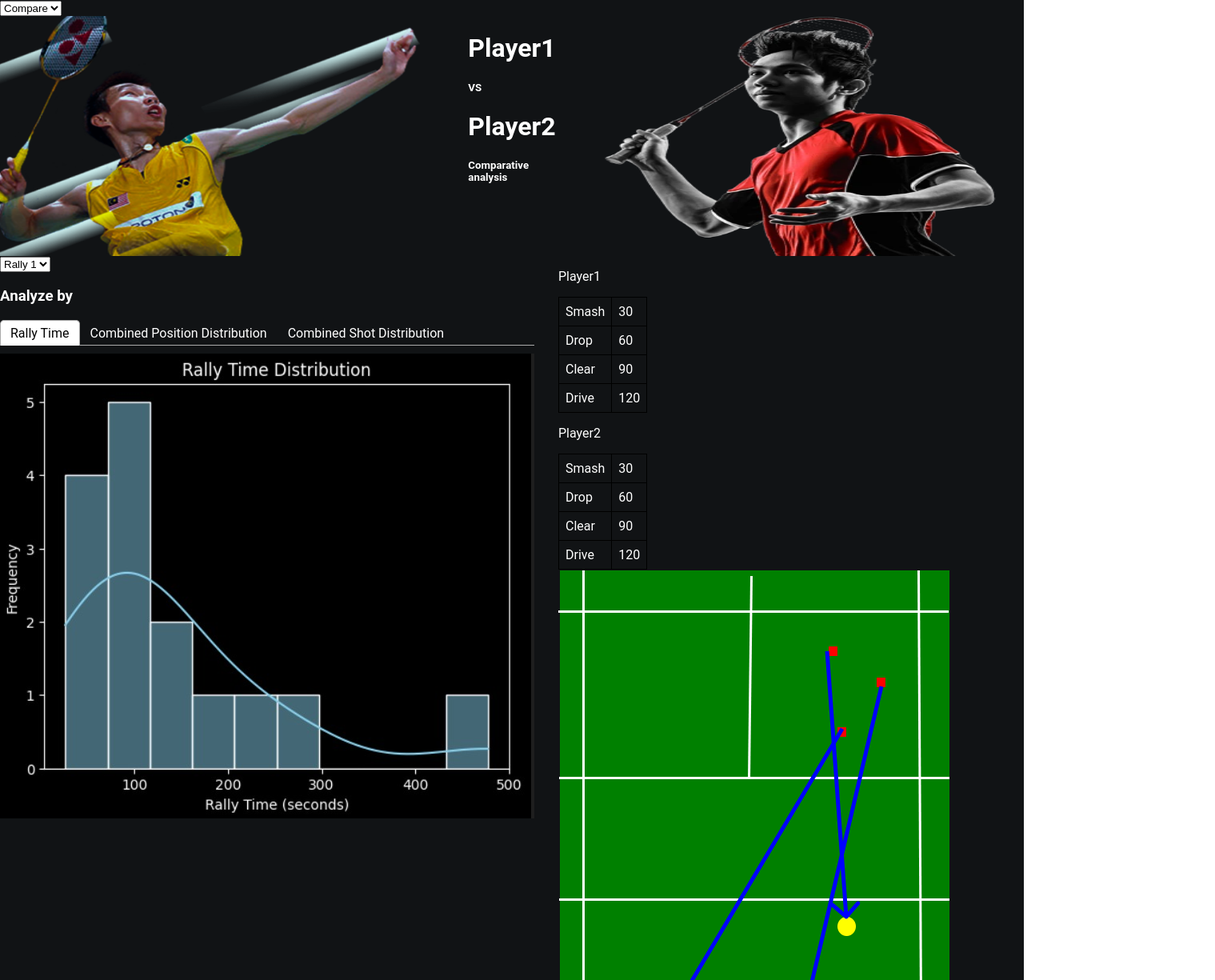
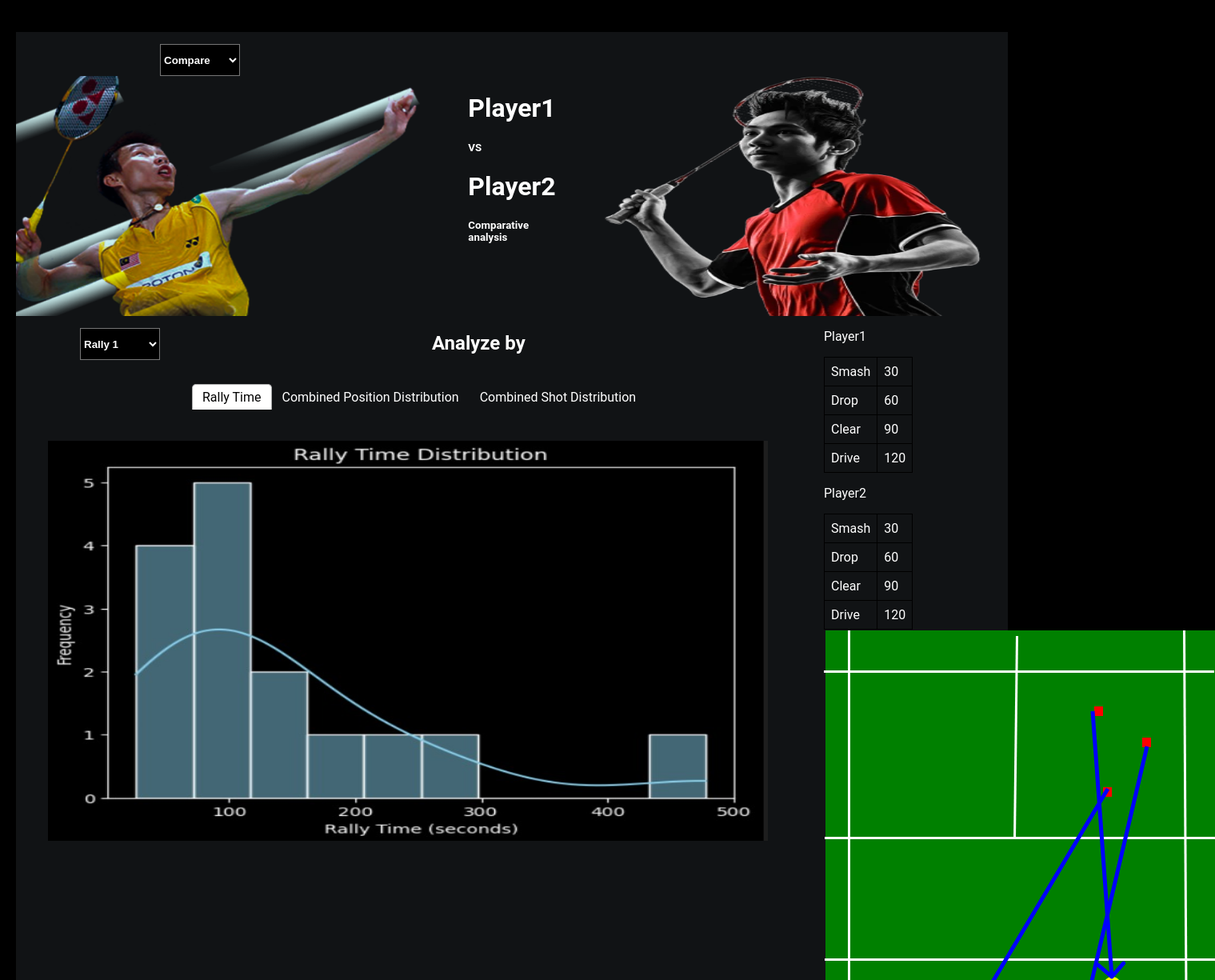
Before and after one commit to Team-Phoenix-Force/ShuttleSensei, a React (Create React App) app in the folder frontend/: page /results in a window 1280 px wide. Shown: the top 1225 px of the page at 80% size, 1519 px wide, since content can reach past the window. Built offline with nearby package versions, Linux system fonts and the light colour scheme.

Commit message:
Added styles

```diff
--- a/frontend/src/components/dropdown.jsx
+++ b/frontend/src/components/dropdown.jsx
@@ -8,7 +8,8 @@ const Dropdown = ({ list, toggleFunction }) => {
   }
 
   return (
-    <select onChange={handleChange}>
+    <select onChange={handleChange} className='dropdown-1' style={{padding:"10px 0px",color:"white",marginTop:"15px",marginLeft:"80px",fontWeight:"bolder",backgroundColor:"black", height:"40px", width:"100px"}}>
+
       {list.map((item, index) => {
         return (
           <option
--- a/frontend/src/index.css
+++ b/frontend/src/index.css
@@ -1,10 +1,12 @@
 body {
+  padding:40px 20px;
   margin: 0;
   font-family: -apple-system, BlinkMacSystemFont, 'Segoe UI', 'Roboto', 'Oxygen',
     'Ubuntu', 'Cantarell', 'Fira Sans', 'Droid Sans', 'Helvetica Neue',
     sans-serif;
   -webkit-font-smoothing: antialiased;
   -moz-osx-font-smoothing: grayscale;
+  background-color:black ;
 }
 
 code {
--- a/frontend/src/pages/results.jsx
+++ b/frontend/src/pages/results.jsx
@@ -113,7 +113,7 @@ const Results = () => {
 
   return (
     <div className='results-page'>
-      <div>
+      <div className="dropdown-1_1"   >
         <Dropdown list={pages} toggleFunction={togglePage} />
       </div>
       <div className='compare-section-one'>
@@ -130,19 +130,22 @@ const Results = () => {
 
       <div className='compare-section-two'>
         <div className='compare-section-two-left'>
+
+          <div className='compare-section-2'>
+          <div className='rallies'>
           <Dropdown list={rallies} toggleFunction={toggleRally} />
-          <div className='compare-section-2'>
-            <h3>Analyze by</h3>
+            <h2 className='analyze'>Analyze by</h2>
+            </div>
             <Tabs>
-              <TabList>
-                <Tab>
+              <TabList className="tablist-2">
+                <Tab >
                   {page === 'Compare' ? (
                     'Rally Time'
                   ) : (
                     'Attacking Pattern'
                   )}
                 </Tab>
-                <Tab>
+                <Tab >
                   {page === 'Compare' ? (
                     'Combined Position Distribution'
                   ) : (
@@ -158,22 +161,24 @@ const Results = () => {
                 </Tab>
               </TabList>
 
-              <TabPanel>
+              <TabPanel  >
                 {/* {page === 'Compare' && (
                 )} */}
-                  <>
-                    <img src={rallyTimeDistimg} alt='rally-time-distribution' />
-                  </>
+                  <div className="tablist" >
+                    <img src={rallyTimeDistimg} width={900} height={500}  alt='rally-time-distribution' />
+                  </div>
+              </TabPanel>
+
+              <TabPanel >
+              <div className="tablist">
+                <img src={combinedPosDistimg}  width={900} height={500}   alt='combined-pos-dist' />
+                </div>
               </TabPanel>
 
               <TabPanel>
-                <img src={combinedPosDistimg} alt='combined-pos-dist' />
-              </TabPanel>
-
-              <TabPanel>
-
-                <img src={shotDistPlayer1img} alt='shot-dist-p1' />
-
+              <div className="tablist">
+                <img src={shotDistPlayer1img}  width={900} height={500}   alt='shot-dist-p1' />
+                </div>
               </TabPanel>
             </Tabs>
           </div>
@@ -218,7 +223,7 @@ const Results = () => {
             </tr>
           </table>
 
-          <img src={winErrorShots} alt='win-error-shots' />
+          <img src={winErrorShots} className='winErrorShots' alt='win-error-shots' />
 
         </div>
       </div>
--- a/frontend/src/styles/results.css
+++ b/frontend/src/styles/results.css
@@ -6,7 +6,35 @@
   flex-direction: column;
   font-family: 'Roboto', sans-serif;
 }
+.winErrorShots{
 
+
+}
+.dropdown-1_1{
+  display: flex;
+margin-left:100px;
+  align-items: center;
+
+}
+.analyze{
+  margin-left: 340px;
+  font-weight: bold;
+}
+.rallies{
+  display: flex;
+}
+.tablist{
+ display: flex;
+ justify-content: center;
+ align-items: center;
+
+ padding: 20px 40px;
+}
+.tablist-2{
+
+  margin-left: 180px;
+  margin-bottom: 20px;
+}
 .compare-section-one {
   /* background-color:  */
   display: flex;
```
